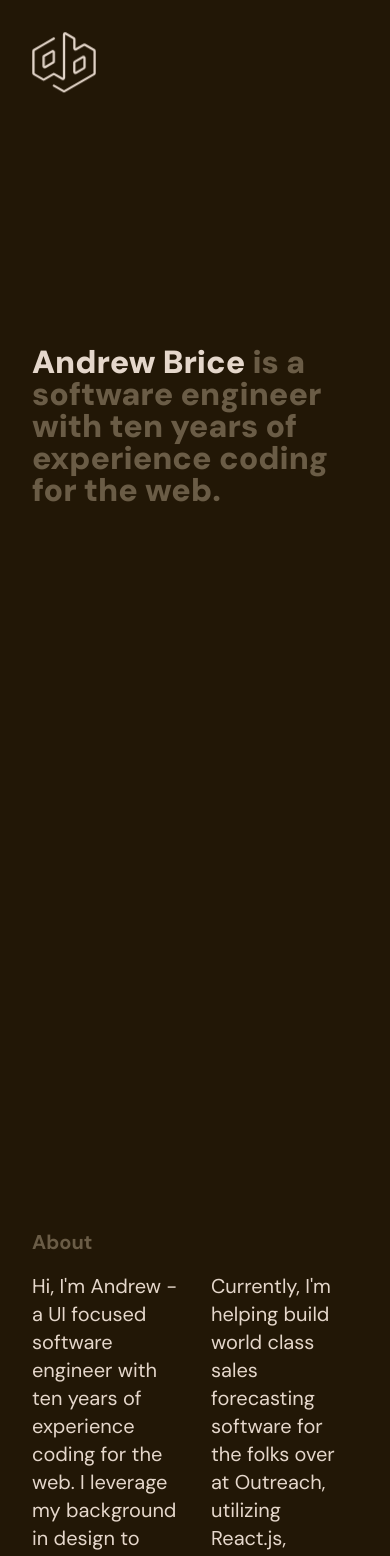
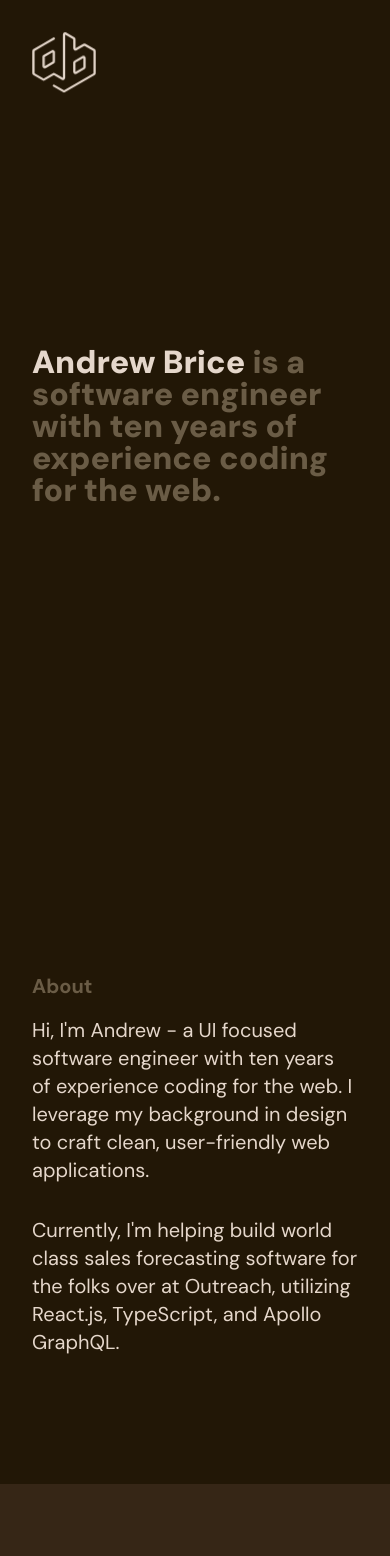
Before and after one commit to bricea27/thebriceisright, a React (Vite) app: page / in a window 390 px wide. Shown: the top 1556 px of the page. Built offline with nearby package versions, Linux system fonts and the light colour scheme; a web font is replaced by a local one.

Commit message:
feat: responsive

```diff
--- a/src/App.jsx
+++ b/src/App.jsx
@@ -16,17 +16,17 @@ export default function App() {
           </span>
         </h1>
       </section>
-      <section className="w-full max-w-7xl mx-auto px-8 sm:px-16 py-96">
+      <section className="w-full max-w-7xl mx-auto px-8 sm:px-16 py-32">
         <h2 className="font-bold text-text-alt text-xl sm:text-3xl mb-4">
           About
         </h2>
-        <div className="flex flex-wrap md:flex-nowrap gap-8">
-          <p className="text-xl lg:text-3xl flex-1">
+        <div className="flex flex-col lg:flex-row gap-8">
+          <p className="max-w-md lg:max-w-none text-xl lg:text-3xl flex-1">
             Hi, I'm Andrew - a UI focused software engineer with ten years of
             experience coding for the web. I leverage my background in design to
             craft clean, user-friendly web applications.
           </p>
-          <p className="text-xl lg:text-3xl flex-1">
+          <p className="max-w-md lg:max-w-none text-xl lg:text-3xl flex-1">
             Currently, I'm helping build world class sales forecasting software
             for the folks over at Outreach, utilizing React.js, TypeScript, and
             Apollo GraphQL.
```
